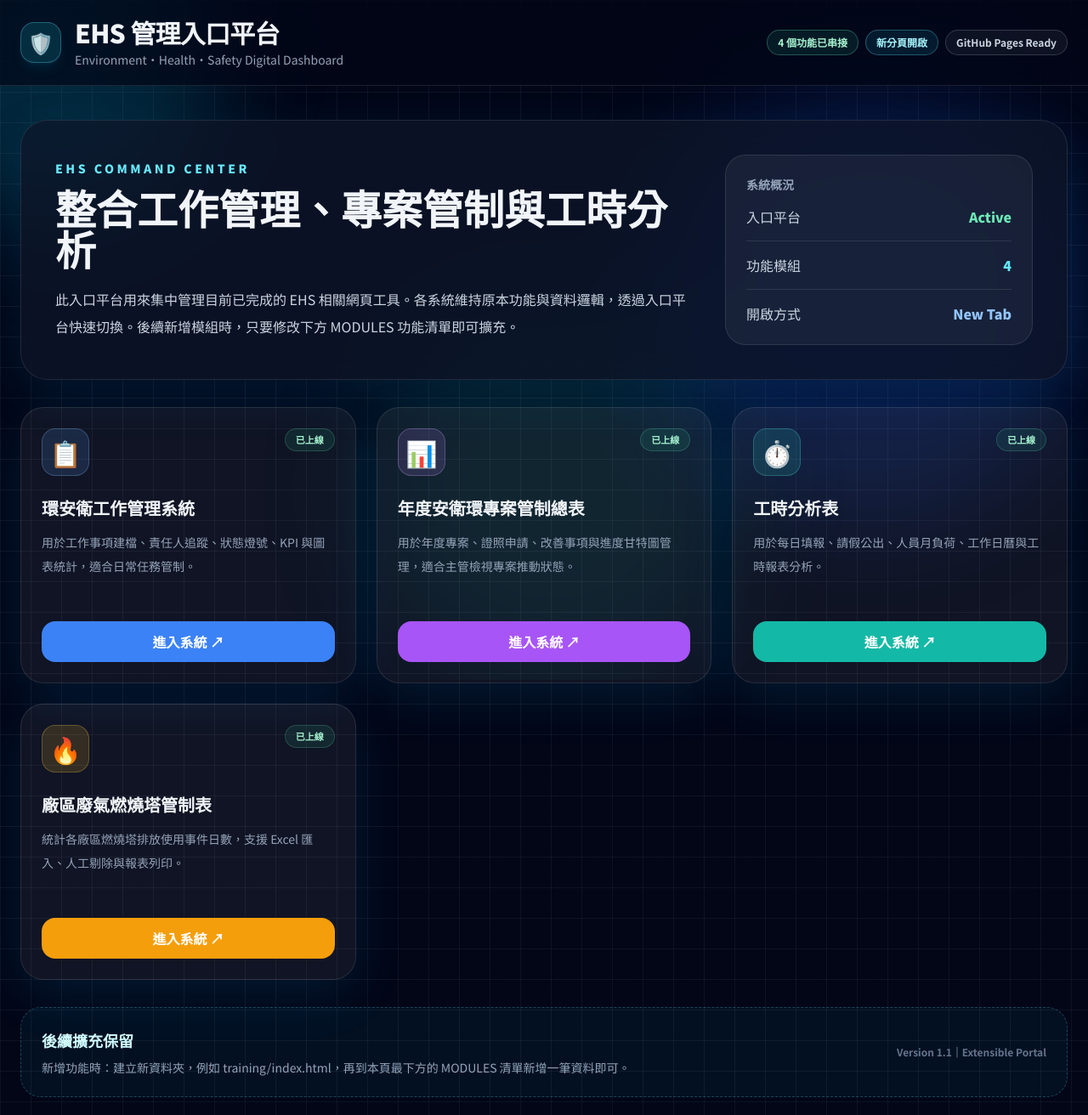
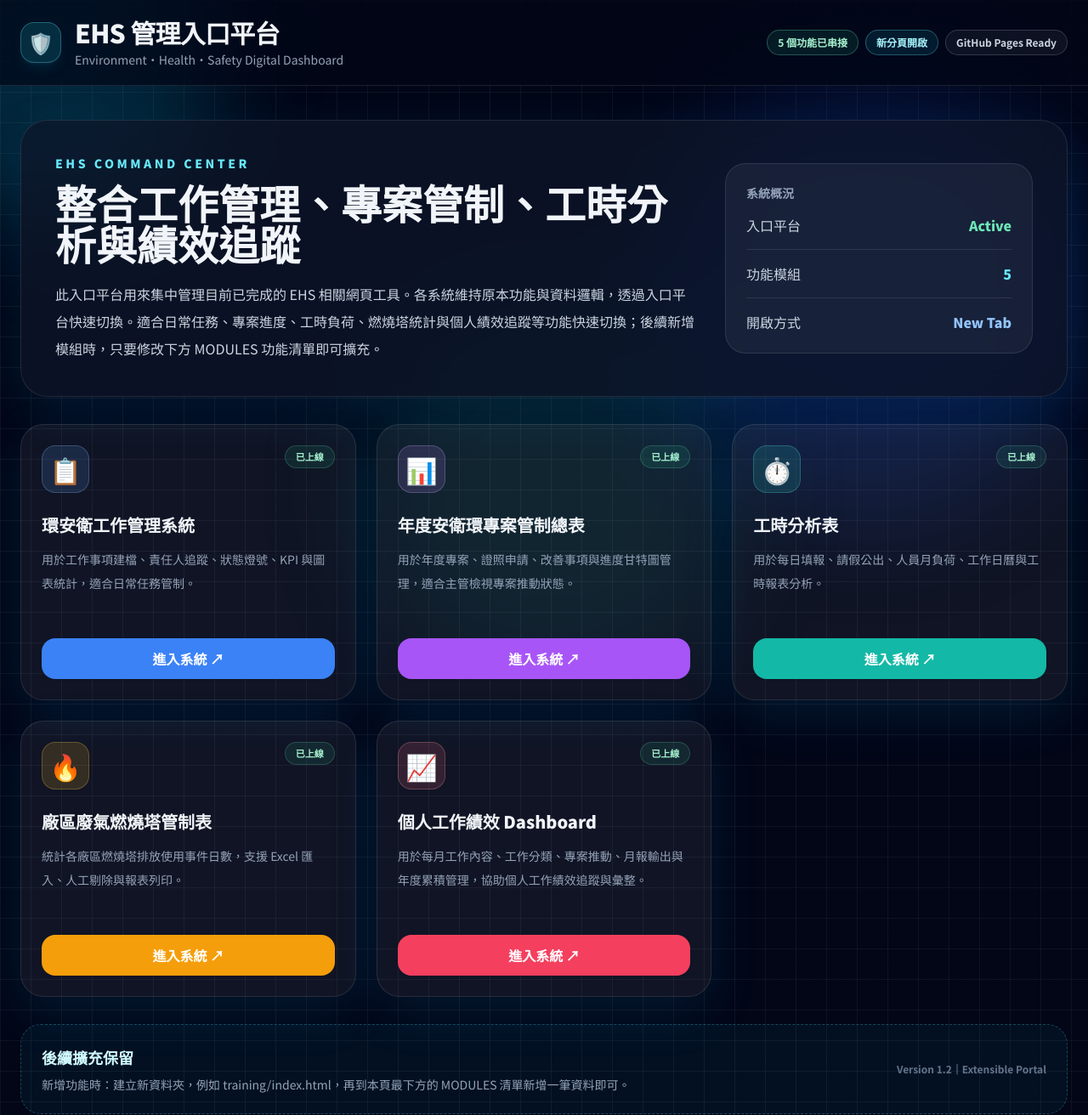
Before and after one commit to doublewater0804/ehs-management-portal, a plain HTML site: page index.html in a window 1280 px wide. Shown: the top 1312 px of the page at 85% size. Drawn offline with nearby package versions, Linux system fonts and the light colour scheme.

Commit message:
Update index.html

```diff
--- a/index.html
+++ b/index.html
@@ -47,9 +47,9 @@
       <div class="grid grid-cols-1 lg:grid-cols-3 gap-8 items-center">
         <div class="lg:col-span-2">
           <p class="text-cyan-300 text-sm font-black tracking-[.25em] uppercase mb-3">EHS Command Center</p>
-          <h2 class="text-3xl md:text-5xl font-black leading-tight">整合工作管理、專案管制與工時分析</h2>
+          <h2 class="text-3xl md:text-5xl font-black leading-tight">整合工作管理、專案管制、工時分析與績效追蹤</h2>
           <p class="text-slate-300 mt-5 leading-8 max-w-3xl">
-            此入口平台用來集中管理目前已完成的 EHS 相關網頁工具。各系統維持原本功能與資料邏輯，透過入口平台快速切換。後續新增模組時，只要修改下方 MODULES 功能清單即可擴充。
+            此入口平台用來集中管理目前已完成的 EHS 相關網頁工具。各系統維持原本功能與資料邏輯，透過入口平台快速切換。適合日常任務、專案進度、工時負荷、燃燒塔統計與個人績效追蹤等功能快速切換；後續新增模組時，只要修改下方 MODULES 功能清單即可擴充。
           </p>
         </div>
         <div class="rounded-3xl border border-white/10 bg-white/5 p-6">
@@ -73,7 +73,7 @@
           <h3 class="font-black text-lg text-cyan-100">後續擴充保留</h3>
           <p class="text-sm text-slate-400 mt-2">新增功能時：建立新資料夾，例如 training/index.html，再到本頁最下方的 MODULES 清單新增一筆資料即可。</p>
         </div>
-        <div class="text-xs text-slate-500 font-bold">Version 1.1｜Extensible Portal</div>
+        <div class="text-xs text-slate-500 font-bold">Version 1.2｜Extensible Portal</div>
       </div>
     </section>
   </main>
@@ -118,6 +118,14 @@
        icon: '🔥',
        status: '已上線',
        color: 'amber'
+      },
+      {
+        title: '個人工作績效 Dashboard',
+        description: '用於每月工作內容、工作分類、專案推動、月報輸出與年度累積管理，協助個人工作績效追蹤與彙整。',
+        href: 'performance/index.html',
+        icon: '📈',
+        status: '已上線',
+        color: 'rose'
       }
 
       /*
```
